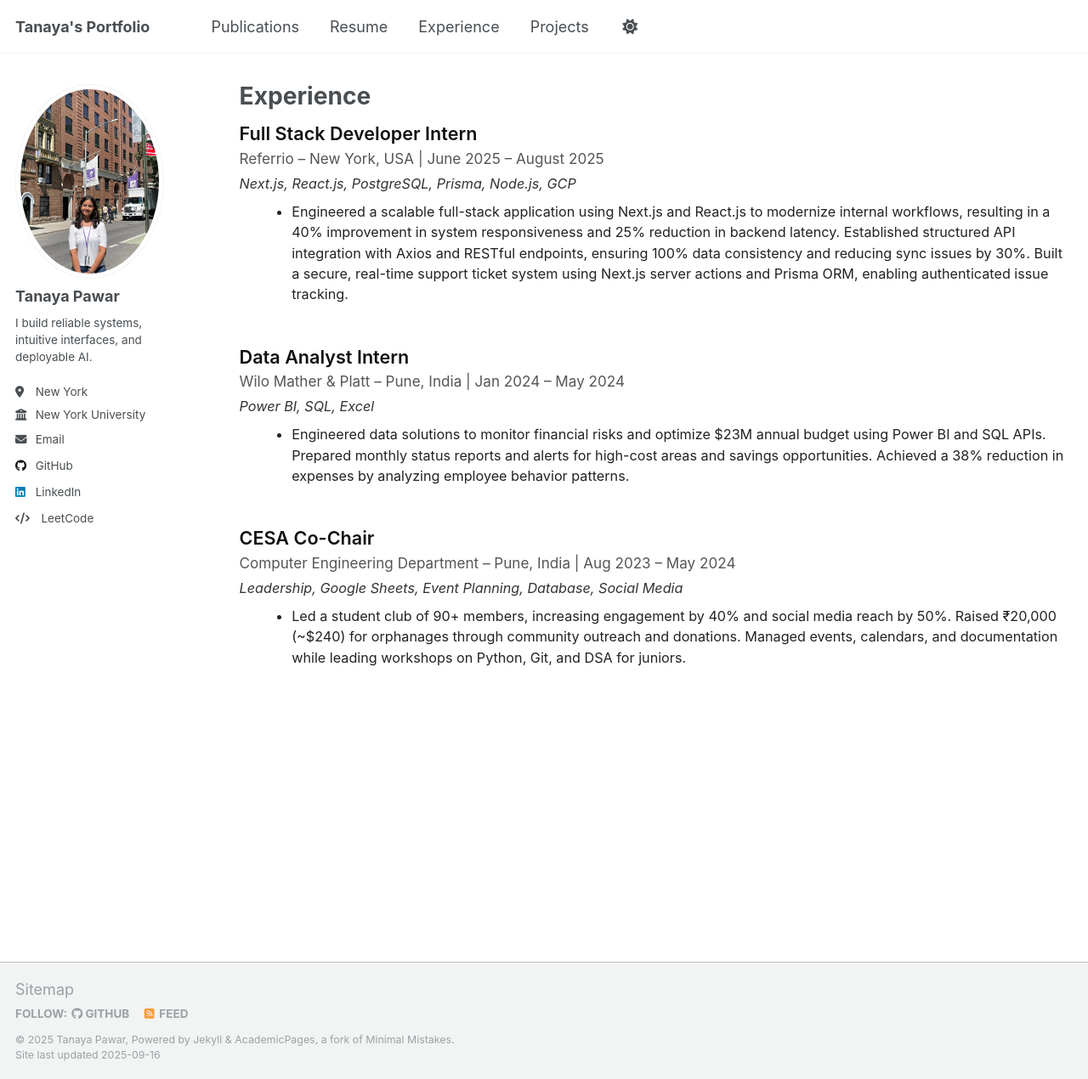
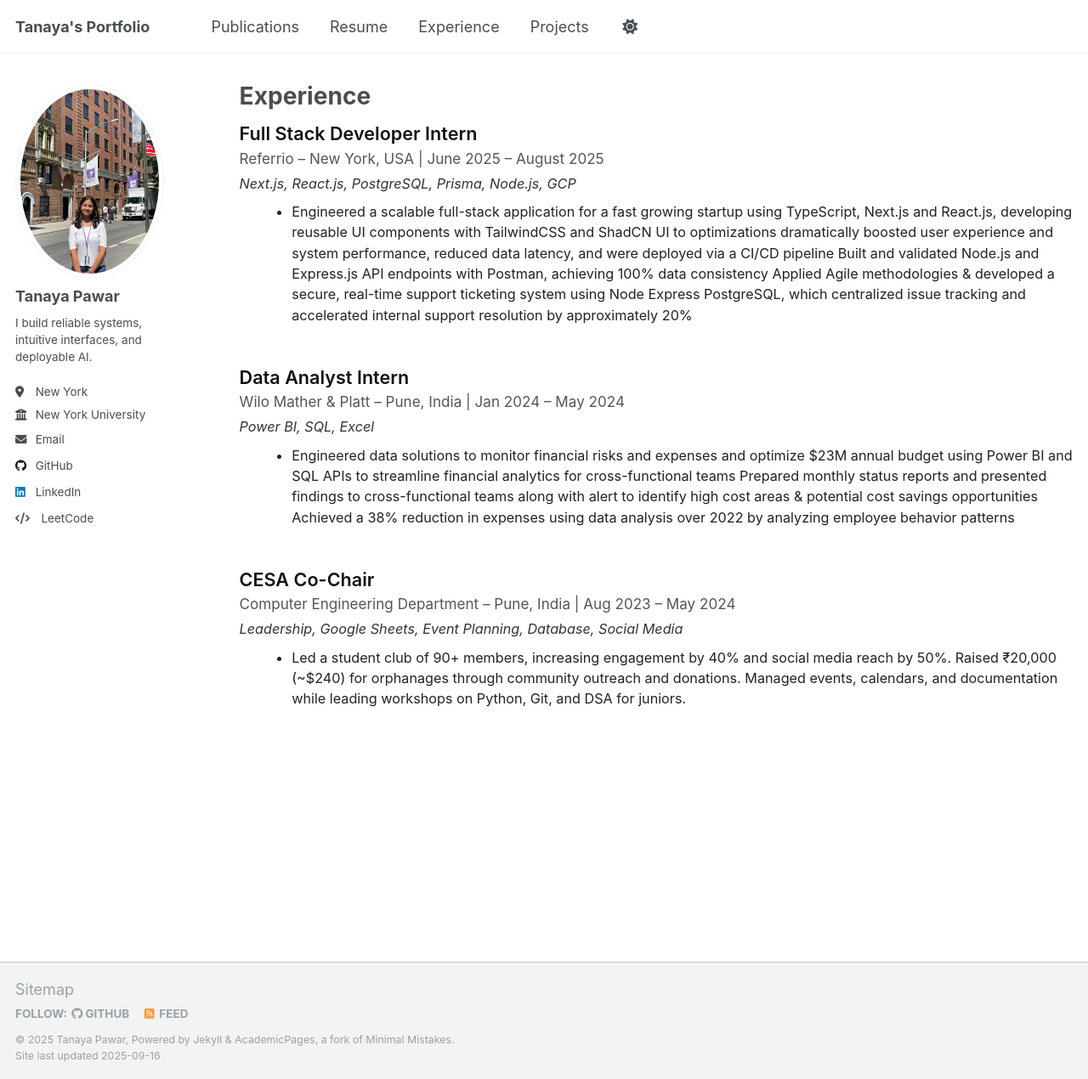
Before and after one commit to tanaya09/tanaya09.github.io, a Jekyll site: the page built from _pages/experience.html, in a window 1280 px wide and 1270 px high. Shown: the whole window at 85% size. Built offline with Jekyll 4.4.1, drawn with Linux system fonts in a browser that asks for light colours.

Commit message:
Update experiences.yml

```diff
--- a/_data/experiences.yml
+++ b/_data/experiences.yml
@@ -4,9 +4,10 @@
   date: June 2025 – August 2025
   tech: Next.js, React.js, PostgreSQL, Prisma, Node.js, GCP
   description: |
-    Engineered a scalable full-stack application using Next.js and React.js to modernize internal workflows, resulting in a 40% improvement in system responsiveness and 25% reduction in backend latency.
-    Established structured API integration with Axios and RESTful endpoints, ensuring 100% data consistency and reducing sync issues by 30%.
-    Built a secure, real-time support ticket system using Next.js server actions and Prisma ORM, enabling authenticated issue tracking.
+    Engineered a scalable full-stack application for a fast growing startup using TypeScript, Next.js and React.js, developing reusable UI components with TailwindCSS and ShadCN UI to optimizations dramatically boosted user experience and system performance, reduced data latency, and were deployed via a CI/CD pipeline
+    Built and validated Node.js and Express.js API endpoints with Postman, achieving 100% data consistency
+    Applied Agile methodologies & developed a secure, real-time support ticketing system using Node Express
+    PostgreSQL, which centralized issue tracking and accelerated internal support resolution by approximately 20%
 
 - title: Data Analyst Intern
   company: Wilo Mather & Platt
@@ -14,9 +15,9 @@
   date: Jan 2024 – May 2024
   tech: Power BI, SQL, Excel
   description: |
-    Engineered data solutions to monitor financial risks and optimize $23M annual budget using Power BI and SQL APIs.
-    Prepared monthly status reports and alerts for high-cost areas and savings opportunities.
-    Achieved a 38% reduction in expenses by analyzing employee behavior patterns.
+    Engineered data solutions to monitor financial risks and expenses and optimize $23M annual budget using Power BI and SQL APIs to streamline financial analytics for cross-functional teams
+    Prepared monthly status reports and presented findings to cross-functional teams along with alert to identify high cost areas & potential cost savings opportunities
+    Achieved a 38% reduction in expenses using data analysis over 2022 by analyzing employee behavior patterns
 
 - title: CESA Co-Chair
   company: Computer Engineering Department
```
